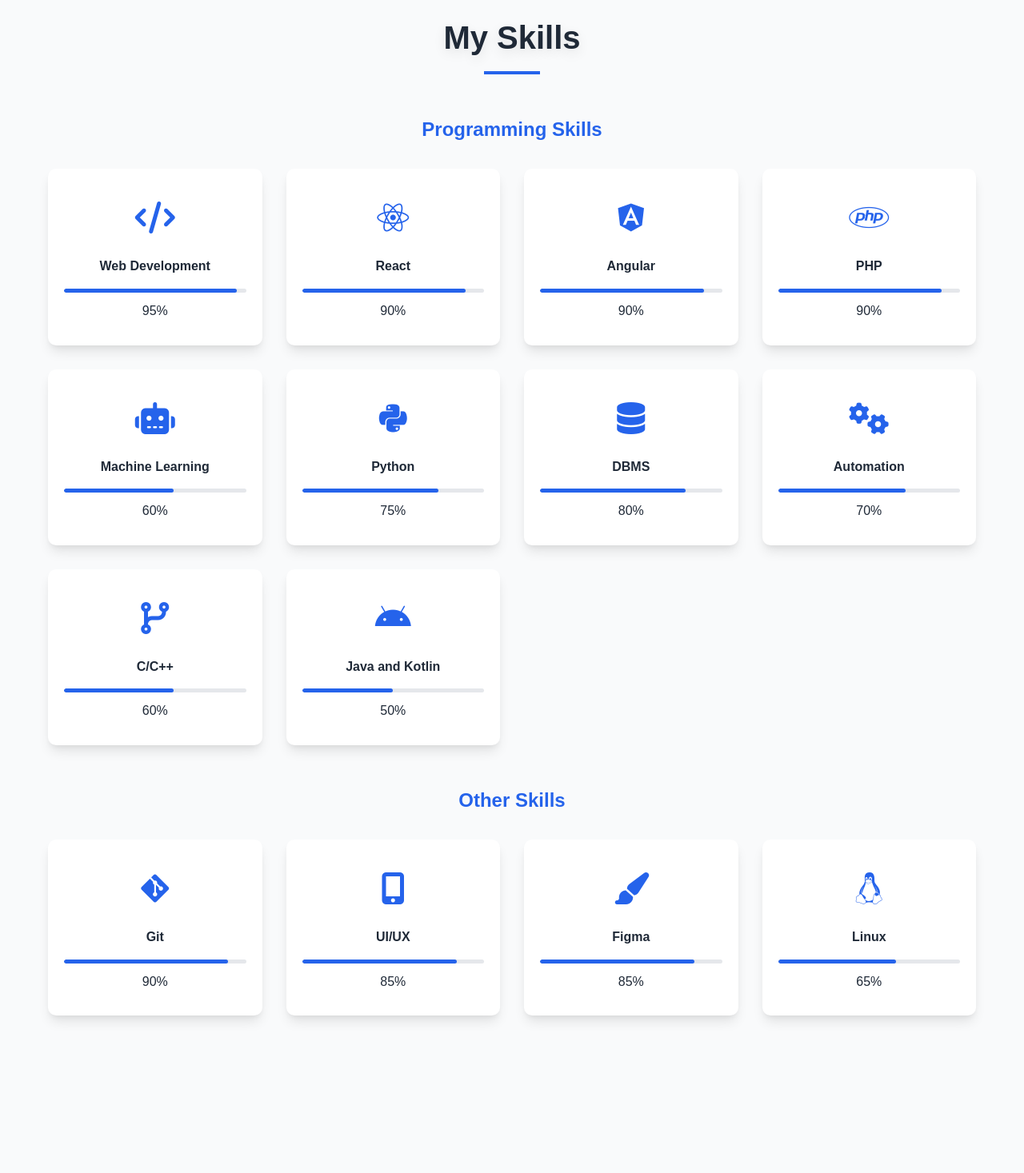
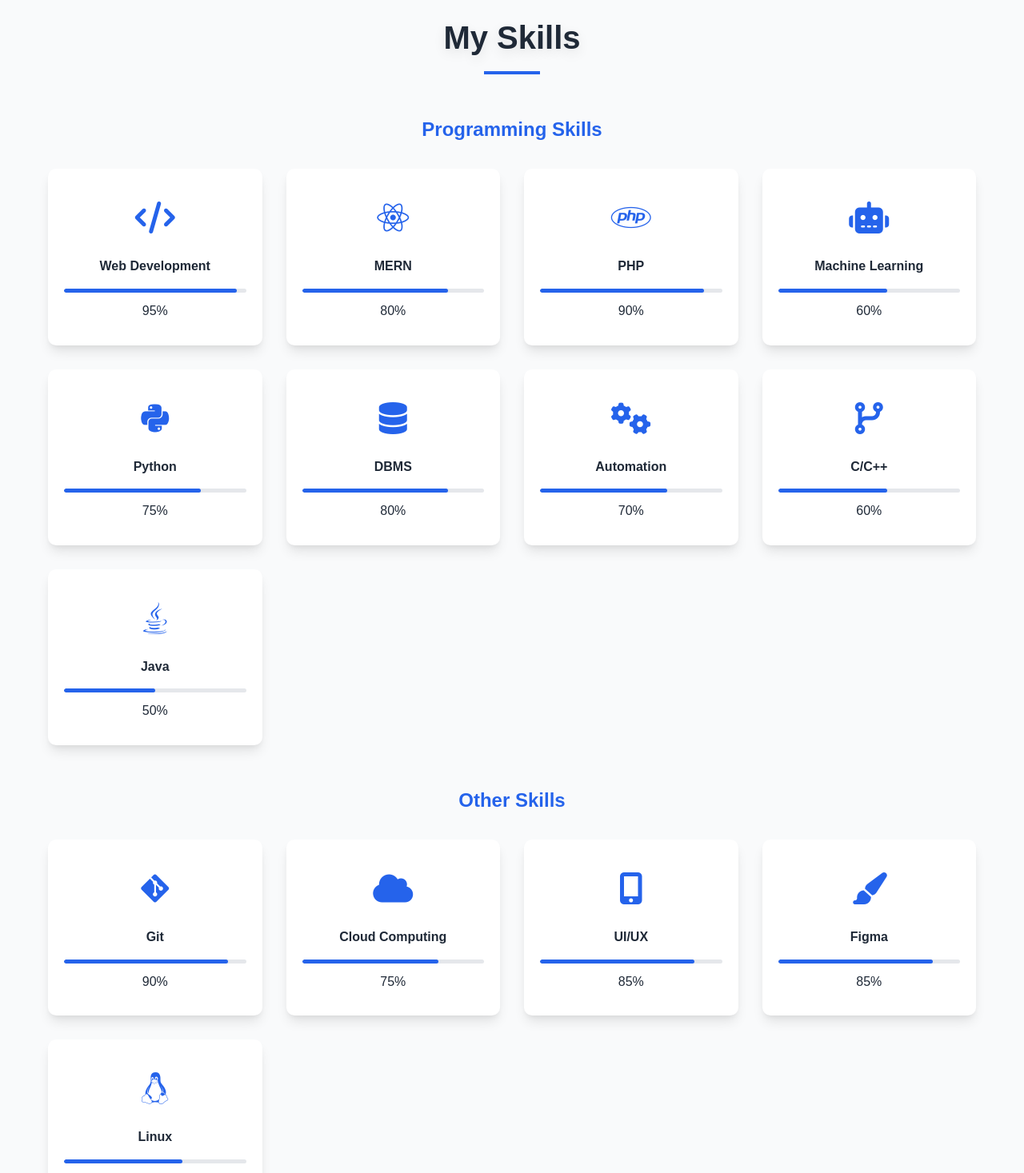
Before and after one commit to v-aibha-v-jain/Portfolio, a React (Create React App) app: page / in a window 1280 px wide. Shown: the part 1902-3369 px from the top of the page at 80% size. Built offline with nearby package versions, Linux system fonts and the light colour scheme; no server answers.

Commit message:
updated skills

```diff
--- a/src/components/Skills.js
+++ b/src/components/Skills.js
@@ -3,19 +3,19 @@ import React from 'react';
 const Skills = () => {
   const programmingSkills = [
     { name: 'Web Development', icon: 'fas fa-code', percentage: 95 },
-    { name: 'React', icon: 'fab fa-react', percentage: 90 },
-    { name: 'Angular', icon: 'fab fa-angular', percentage: 90 },
+    { name: 'MERN', icon: 'fab fa-react', percentage: 80 },
     { name: 'PHP', icon: 'fab fa-php', percentage: 90 },
     { name: 'Machine Learning', icon: 'fas fa-robot', percentage: 60 },
     { name: 'Python', icon: 'fab fa-python', percentage: 75 },
     { name: 'DBMS', icon: 'fas fa-database', percentage: 80 },
     { name: 'Automation', icon: 'fas fa-cogs', percentage: 70 },
     { name: 'C/C++', icon: 'fas fa-code-branch', percentage: 60 },
-    { name: 'Java and Kotlin', icon: 'fab fa-android', percentage: 50 }
+    { name: 'Java', icon: 'fab fa-java', percentage: 50 }
   ];
 
   const otherSkills = [
     { name: 'Git', icon: 'fab fa-git-alt', percentage: 90 },
+    { name: 'Cloud Computing', icon: 'fas fa-cloud', percentage: 75 },
     { name: 'UI/UX', icon: 'fas fa-mobile-alt', percentage: 85 },
     { name: 'Figma', icon: 'fas fa-paint-brush', percentage: 85 },
     { name: 'Linux', icon: 'fab fa-linux', percentage: 65 }
```
